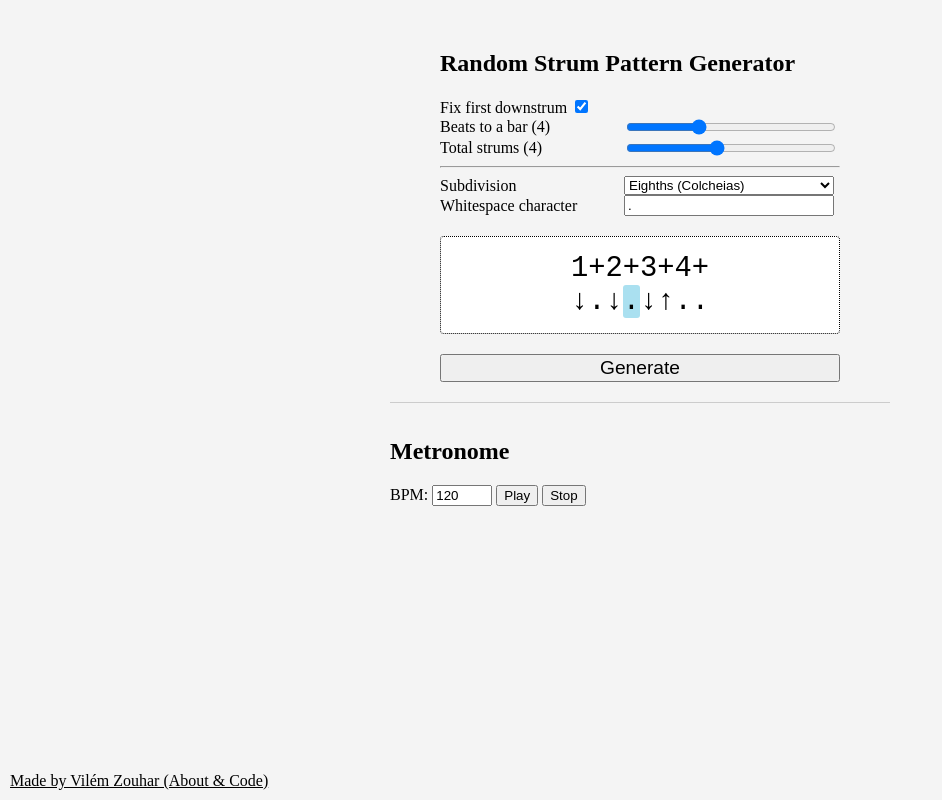
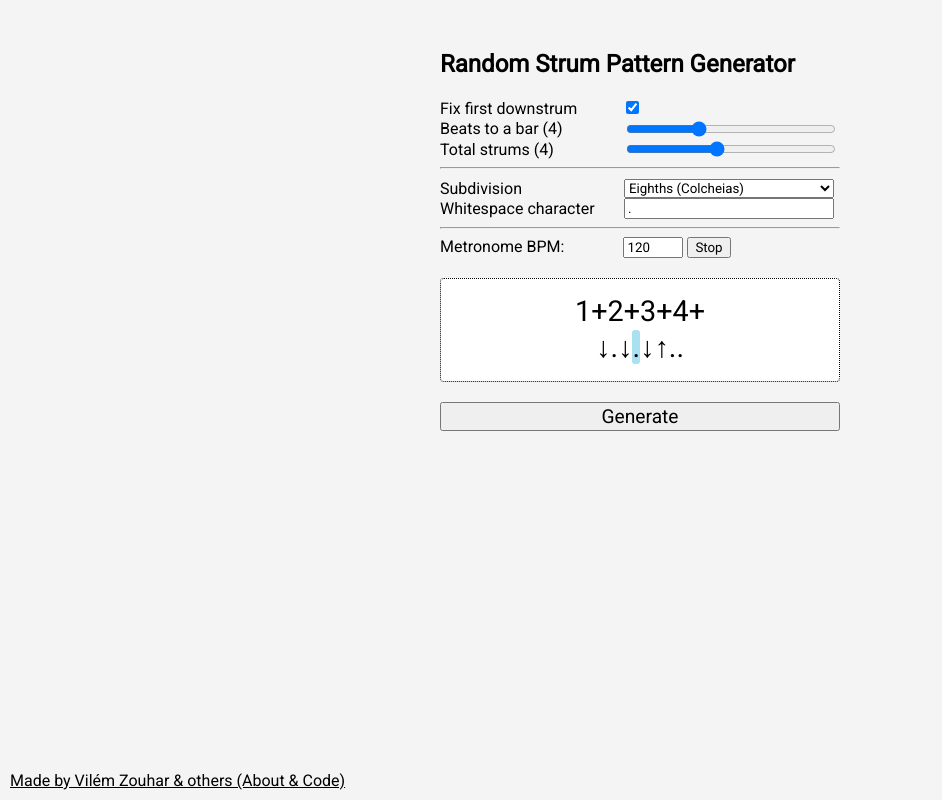
Before and after one commit to zouharvi/random-strum-pattern, a website built with webpack: page web/index.html in a window 1280 px wide. Both pictures are taken after a click on the button "Play". Shown: the whole page, without its empty margins (0-942 px from the left). Built offline with nearby package versions, Linux system fonts and the light colour scheme.

Commit message:
edit style

```diff
--- a/src/main.ts
+++ b/src/main.ts
@@ -140,8 +140,9 @@ $("#subdivision").on("input", generate);
 $("#total_strums").on("input", generate);
 $("#fix_first").on("input", generate);
 $("#whitespace_fill").on("input", generate);
-$("#play_button").on("click", playMetronome);
-$("#stop_button").on("click", stopMetronome);
+$("#play_button").on("click", () => { playMetronome(); $("#play_button").hide(); $("#stop_button").show(); });
+$("#stop_button").on("click", () => { stopMetronome(); $("#play_button").show(); $("#stop_button").hide(); });
+$("#stop_button").hide();
 $(window).on('resize', adjustFontSize);
 
 $('#bpm').on('input', function() {
--- a/web/index.html
+++ b/web/index.html
@@ -22,7 +22,7 @@
         <h2>Random Strum Pattern Generator</h2>
 
         <label for="fix_first">Fix first downstrum</label>
-        <input id="fix_first" name="fix_first" type="checkbox" checked>
+        <input id="fix_first" name="fix_first" type="checkbox" checked style="margin-left: 45px;">
         <br>
         <label id="beats_in_bar_label" for="beats_in_bar">Beats to a bar</label>
         <input type="range" min="2" max="8" value="4" class="slider" id="beats_in_bar">
@@ -39,21 +39,22 @@
         <br>
         <label id="whitespace_fill_label" for="whitespace_fill">Whitespace character</label>
         <input type="text" maxlength="1" id="whitespace_fill" value=".">
-        <div id='area_output' readonly>sdfsd</div>
+        <br>
+        <hr>
+        <label for="bpm">Metronome BPM:</label>
+        <input type="number" id="bpm" value="120" style="margin-left: 55px; width: 60px;">
+        <button id="play_button">Play</button>
+        <button id="stop_button">Stop</button>
+        <br>
+
+        <div id='area_output' readonly>loading</div>
 
         <input id="generate_button" value="Generate" type="button">
     </div>
 
-    <div id="metronome" style="margin-top: 20px; padding-top: 15px; border-top: 1px solid #ccc;">
-        <h2>Metronome</h2>
-        <label for="bpm">BPM:</label>
-        <input type="number" id="bpm" value="120" style="width: 60px;">
-        <button id="play_button">Play</button>
-        <button id="stop_button">Stop</button>
-    </div>
 
     <a href="https://github.com/zouharvi/random-strum-pattern" style="position: absolute; left: 10px; bottom: 10px; color: black;">
-        Made by Vilém Zouhar (About & Code)
+        Made by Vilém Zouhar & others (About & Code)
     </a>
 
     <script src='rsp-web.js?v=1'></script>
--- a/web/style.css
+++ b/web/style.css
@@ -1,5 +1,6 @@
 * {
     box-sizing: border-box;
+    font-family: 'Roboto';
 }
 
 #settings, #metronome {
```
Also changed, not shown: 1 other file.
